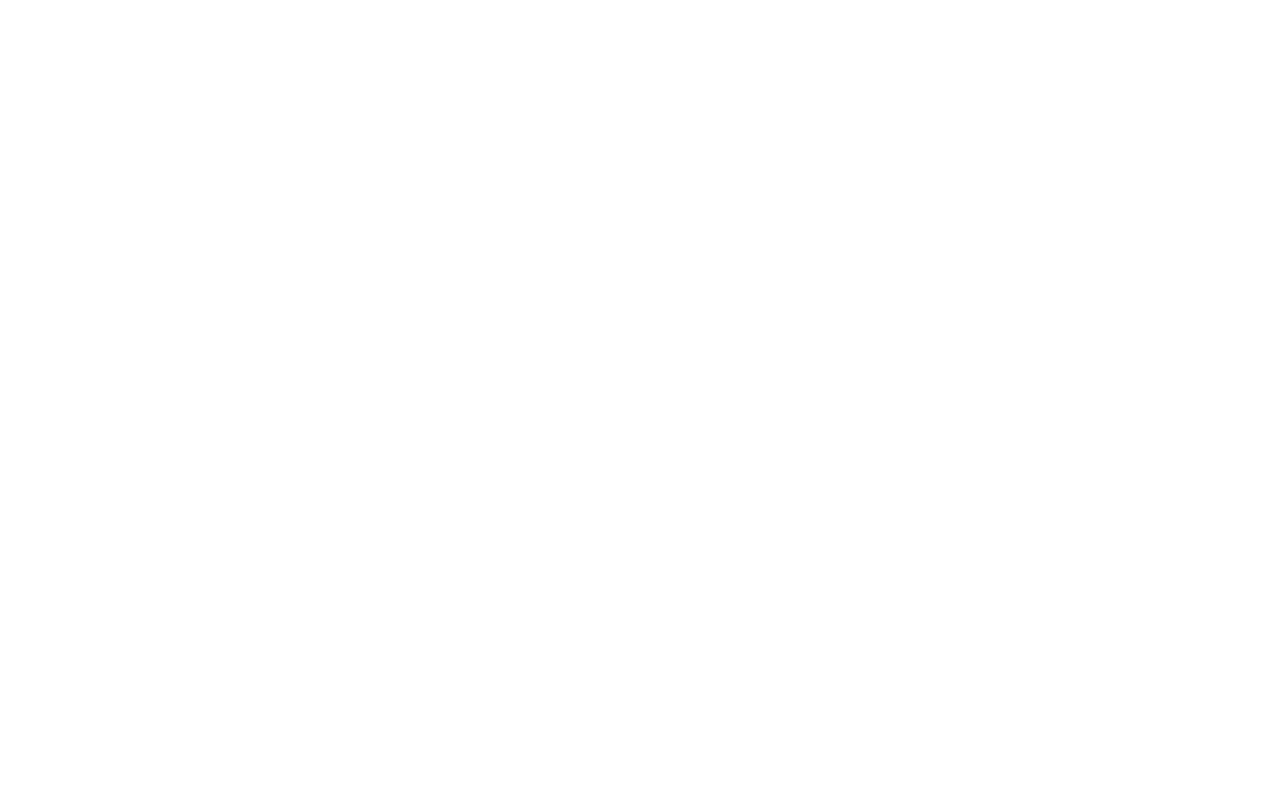
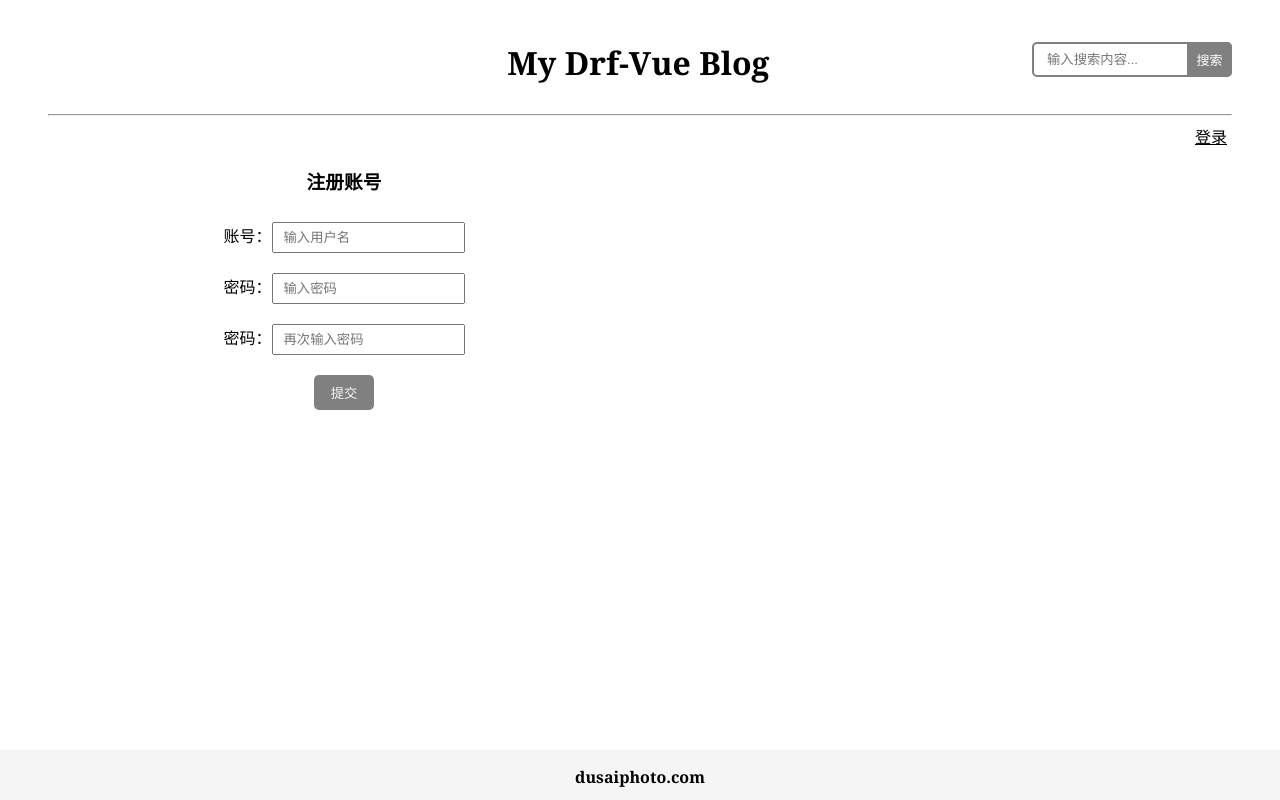
Before and after one commit to Sonder-MX/Blogs-Django-Vue, a Vue app in the folder frontend/: page /login in a window 1280 px wide. Before the commit this address had no page. Built offline with nearby package versions, Linux system fonts and the light colour scheme.

Commit message:
update signup

```diff
--- a/frontend/src/components/ArticleList.vue
+++ b/frontend/src/components/ArticleList.vue
@@ -50,7 +50,6 @@
   if (paramsString.charAt(0) !== "") {
     url += "/?" + paramsString
   }
-  console.log(url)
   reqArticleListOrDetail(url)
     .then((resp) => {
       articleInfo.data = resp
--- a/frontend/src/components/BlogHeader.vue
+++ b/frontend/src/components/BlogHeader.vue
@@ -13,6 +13,9 @@
       </div>
     </div>
     <hr />
+    <div class="login">
+      <router-link to="/login" class="login-link">登录</router-link>
+    </div>
   </div>
 </template>
 
@@ -96,4 +99,13 @@
   font-size: 13px;
   color: white;
 }
+
+.login-link {
+  color: black;
+}
+
+.login {
+  text-align: right;
+  padding-right: 5px;
+}
 </style>
--- a/frontend/src/http/index.js
+++ b/frontend/src/http/index.js
@@ -1,4 +1,5 @@
 import axios from "axios"
+import { reactive } from "vue"
 
 const tagUrl = "http://127.0.0.1:8000/api"
 
@@ -6,3 +7,7 @@
   const response = await axios.get(tagUrl + resUrl)
   return response.data
 }
+
+export const sendPostReq = async (surl, payload) => {
+  return await axios.post(tagUrl + surl, payload)
+}
--- a/frontend/src/router/index.js
+++ b/frontend/src/router/index.js
@@ -11,6 +11,11 @@
     name: "ArticleDetail",
     component: () => import("@/views/ArticleDetail.vue"),
   },
+  {
+    path: "/login",
+    name: "Login",
+    component: () => import("@/views/Login.vue")
+}
 ]
 
 const router = createRouter({
--- /dev/null
+++ b/frontend/src/views/Login.vue
@@ -0,0 +1,104 @@
+<template>
+  <BlogHeader></BlogHeader>
+
+  <div id="grid">
+    <div id="signup">
+      <h3>注册账号</h3>
+      <form>
+        <div class="form-elem">
+          <span>账号：</span>
+          <input v-model="signupName" type="text" placeholder="输入用户名" />
+        </div>
+        <div class="form-elem">
+          <span>密码：</span>
+          <input v-model="signupPwd" type="password" placeholder="输入密码" />
+        </div>
+        <div class="form-elem">
+          <span>密码：</span>
+          <input v-model="againPwd" type="password" placeholder="再次输入密码" />
+        </div>
+        <div class="form-elem">
+          <button type="button" @click.prevent="signup">提交</button>
+        </div>
+      </form>
+      <div class="err-msg" v-show="errorMsg.length > 0">{{ errorMsg }}</div>
+    </div>
+
+    <div>
+      <!-- 留给后面章节的用户登录 -->
+    </div>
+  </div>
+
+  <BlogFooter></BlogFooter>
+</template>
+
+<script setup>
+import BlogHeader from "@/components/BlogHeader.vue"
+import BlogFooter from "@/components/BlogFooter.vue"
+import { ref } from "vue"
+import { sendPostReq } from "@/http"
+
+let signupName = ref("")
+let signupPwd = ref("")
+let againPwd = ref("")
+let signupResponse = ref("")
+let errorMsg = ref("")
+
+function signup() {
+  if (signupName.value.length > 0 && signupPwd.value.length > 0 && againPwd.value.length > 0) {
+    errorMsg.value = ""
+    if (signupPwd !== againPwd) {
+      againPwd.value = ""
+      errorMsg.value = "两次密码不一致，请重新输入！"
+      return
+    }
+    sendPostReq("/user", { username: signupName.value, password: signupPwd.value })
+      .then((res) => {
+        errorMsg.value = ""
+        signupResponse.value = res.data
+        alert("注册成功！快去登录吧")
+      })
+      .catch((_) => (errorMsg.value = "注册失败，请重试！！！"))
+  } else {
+    errorMsg.value = "输入用户名或密码完成注册！！！"
+  }
+}
+
+function checkPwd() {
+  if (signupPwd !== againPwd) {
+    againPwd = ""
+    return "两次密码不一致，请重新输入！"
+  }
+}
+</script>
+
+<style scoped>
+#grid {
+  display: grid;
+  grid-template-columns: 1fr 1fr;
+}
+#signup {
+  text-align: center;
+}
+.form-elem {
+  padding: 10px;
+}
+input {
+  height: 25px;
+  padding-left: 10px;
+}
+button {
+  height: 35px;
+  cursor: pointer;
+  border: none;
+  outline: none;
+  background: gray;
+  color: whitesmoke;
+  border-radius: 5px;
+  width: 60px;
+}
+
+.err-msg {
+  color: red;
+}
+</style>
```
